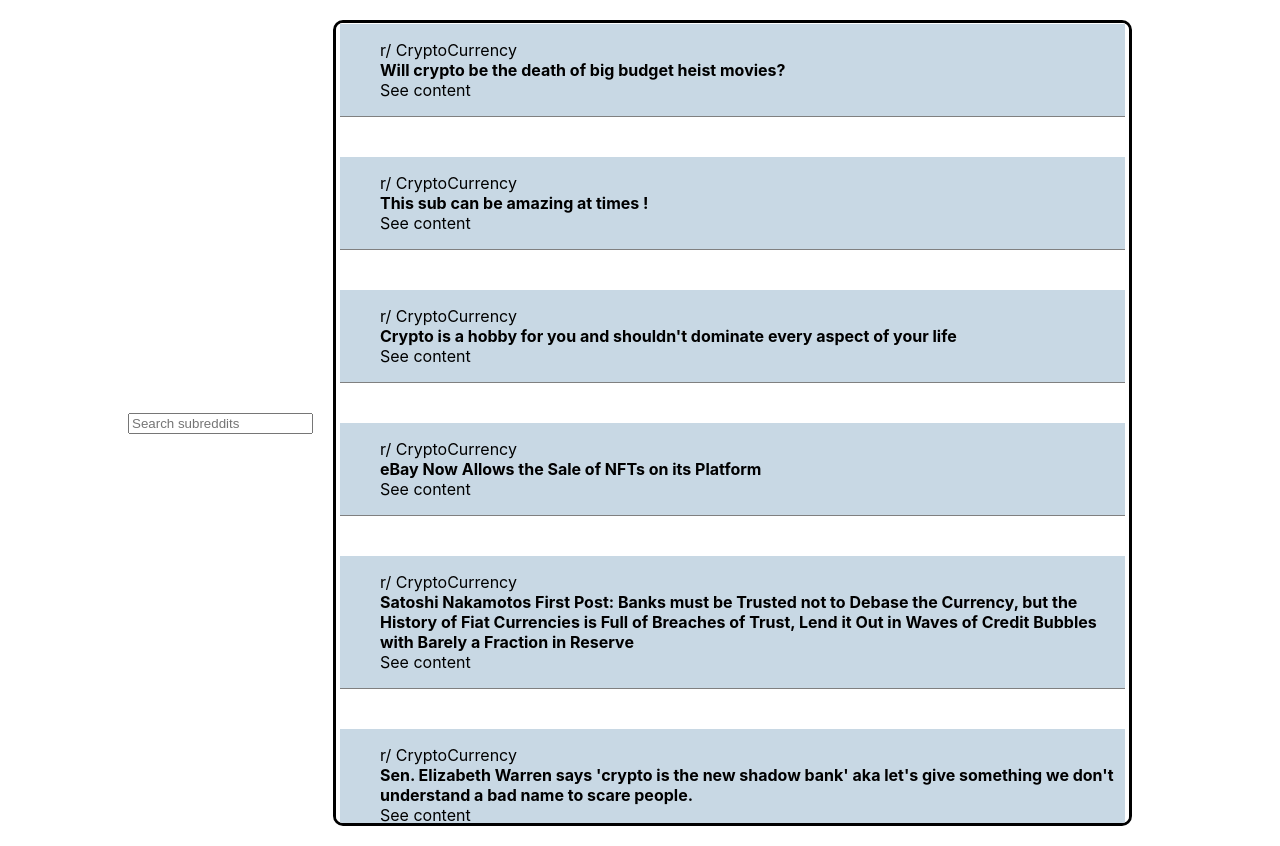
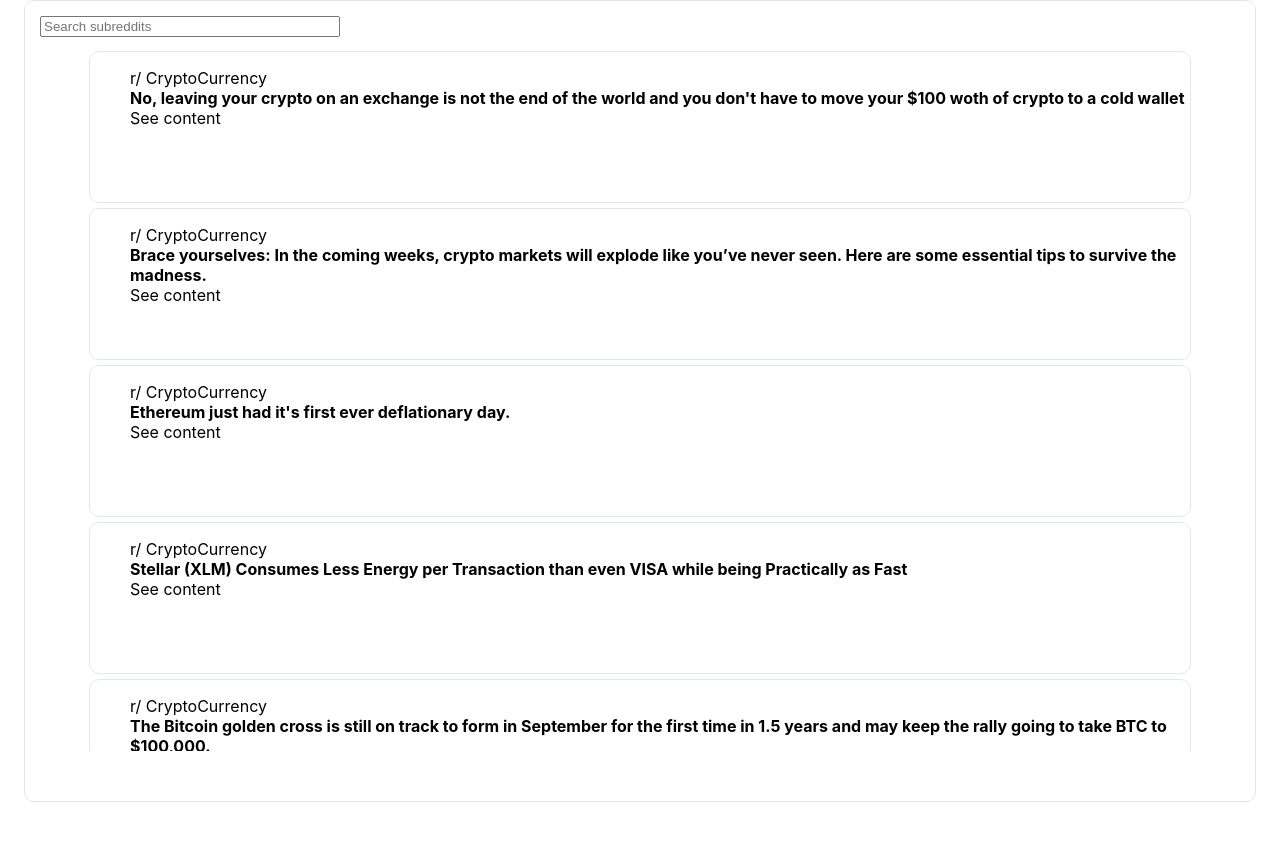
Before and after one commit to MawuliAgamah/nlp-sentiment-analysis, a React (Create React App) app in the folder app/: page / in a window 1280 px wide. After the commit the page ends 802 px from the top, so only its background shows below. Built offline with nearby package versions, Linux system fonts and the light colour scheme.

Commit message:
Edited the UI and made it a little cleaner and centred the main screen component

```diff
--- a/app/src/App.css
+++ b/app/src/App.css
@@ -2,34 +2,85 @@
   text-align: center;
 }
 
+/* Center the main panel  */
+.center {
+  display: flex;
+  justify-content: center;
+  align-items: center;
+  text-align: center;
+  min-height: 80vh;
+}
+
 /* Main screen section */
+.main-screen-container {
+  display: grid;
+  grid-template-columns: repeat(4, 1fr);
+  grid-template-rows: repeat(4, 1fr);
 
-.main-section-container {
-  display: flex;
+  height: 800px;
+
   align-items: center;
   justify-content: center;
-  width: 80%;
+  width: 1200px;
   margin: 0 auto;
+
+  padding-left: 15px;
+  padding-right: 15px;
+
+  border: 1px solid #e1e8ed;
+  /* background-color: #aab8c2; */
+
+  border-radius: 10px;
+}
+
+.all-posts-containter {
+  /* display: flex; */
+  justify-content: center;
+  align-items: center;
+
+  grid-column-start: 1;
+  grid-column-end: -1;
+
+  grid-row-start: 2;
+  grid-row-end: 4;
+
+  /* background-color: #aab8c2; */
+
+  height: 700px;
+
+  margin-right: 5px;
+  margin-left: 5px;
+
+  overflow-y: scroll;
+}
+
+.subreddit-search {
+  grid-column-start: 1;
+  grid-column-end: 1;
+
+  grid-row-start: 1;
+  grid-row-end: 1;
 }
 
 .post-container {
   display: inline-block;
   justify-content: center;
+
   align-items: center;
   vertical-align: middle;
 
-  height: 80%;
-  width: 99%;
+  height: 150px;
+  width: 1100px;
 
-  margin-left: auto;
-  margin-right: auto;
-  margin-top: 20px;
-  margin-bottom: 20px;
+  margin-bottom: 5px;
 
   /* border: 1px solid; */
   /* border-radius: 10px;  */
-  border-bottom: 1px solid grey;
-  background-color: #c8d8e4;
+  border-top: 1px solid #e1e8ed;
+  border-bottom: 1px solid #e1e8ed;
+  border-left: 1px solid #e1e8ed;
+  border-right: 1px solid #e1e8ed;
+  border-radius: 10px;
 }
 
 /* Remove bullet points from list element */
@@ -41,24 +92,3 @@
 .post-title {
   font-weight: bold;
 }
-
-.all-posts-containter {
-  display: flex;
-  justify-content: center;
-  align-items: center;
-
-  background-color: #ffffff;
-
-  height: 800px;
-
-  margin-top: 20px;
-  margin-bottom: 20px;
-  margin-left: 20px;
-  margin-right: 20px;
-
-  border: 3px solid;
-
-  border-radius: 10px;
-
-  overflow-y: scroll;
-}
--- a/app/src/App.js
+++ b/app/src/App.js
@@ -1,15 +1,17 @@
 
 import './App.css';
-import AllPosts from "./Components/displayAllPosts"
-import { Search } from './Components/SubredditSearch';
+import { MainScreen } from './Components/MainScreen'
+
+
 
 function App() {
 
   return (
     <div className="App">
-      <div className='main-section-container'>
-        <Search />
-        <AllPosts numberOfPosts={100} />
+      <div className='center'>
+        <div className='main-screen-container'>
+          <MainScreen />
+        </div>
       </div>
     </div>
   );
--- /dev/null
+++ b/app/src/Components/MainScreen.js
@@ -0,0 +1,17 @@
+import React from "react";
+import AllPosts from "../Components/DisplayAllPosts"
+import { Search } from '../Components/SubredditSearch';
+
+
+export const MainScreen = () => {
+
+
+  return (
+    <>
+      <Search className='subreddit-search' />
+      <AllPosts numberOfPosts={100} />
+    </>
+  )
+
+
+};
--- a/app/src/Components/SubredditSearch.js
+++ b/app/src/Components/SubredditSearch.js
@@ -14,6 +14,4 @@
   )
 
 
-
-
 }
--- a/app/src/Components/displayAllPosts.js
+++ b/app/src/Components/displayAllPosts.js
@@ -1,7 +1,6 @@
 import React from 'react';
 import "../App.css"
-import { Posts } from "../Components/Posts"
-import { Search } from '../Components/SubredditSearch';
+import { Posts } from "./Posts"
 
 
 const AllPosts = props => {
```
